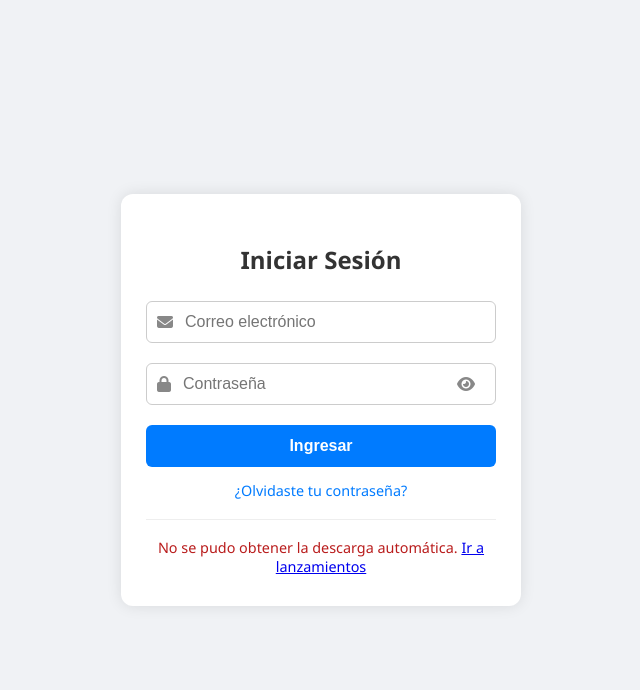
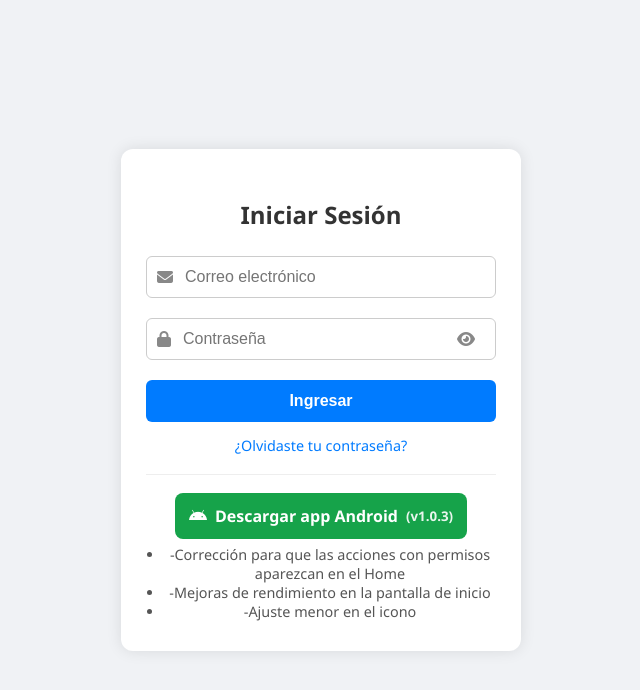
Before and after one commit to jeffersoncasillas612-max/menu-mvc, a PHP site: page /MenuMVC/ in a window 1280 px wide. Shown: the top 690 px of the page, without its empty margins (319-959 px from the left). Run offline with PHP 8.4, Linux system fonts and the light colour scheme.

Commit message:
Correecion en SCRIPT en el login

```diff
--- a/views/login.php
+++ b/views/login.php
@@ -196,38 +196,50 @@
 
     </div>
 
-    <script>
-  // Botón dinámico de descarga (lee el JSON público en Render)
+<script>
   (async () => {
     try {
-      // MISMA ORIGEN: si tu login se sirve en menu-mvc.onrender.com, basta ruta relativa:
-      const url = "/condoc/version.json?ts=" + Date.now(); // evita caché
-      const res = await fetch(url, { cache: "no-store" });
+      const res = await fetch("/condoc/version.json?ts=" + Date.now(), { cache: "no-store" });
       if (!res.ok) throw new Error("HTTP " + res.status);
       const data = await res.json();
 
       const android = data?.android;
       if (!android || !android.apkUrl) throw new Error("Sin campos android/apkUrl");
 
-      // Rellena botón
       const link = document.getElementById("apkLink");
       const ver  = document.getElementById("apkVersion");
       const log  = document.getElementById("apkChangelog");
 
       link.href = android.apkUrl;
       ver.textContent = android.versionName ? `(v${android.versionName})` : "";
-      if (android.changelog) {
-        log.textContent = android.changelog.replaceAll("\\n", " · ");
+
+      // ---- render de changelog en varias líneas ----
+      const esc = s => s.replace(/[&<>"']/g, m => ({'&':'&amp;','<':'&lt;','>':'&gt;','"':'&quot;', "'":'&#39;'}[m]));
+      let lines = [];
+
+      if (Array.isArray(android.changelog)) {
+        lines = android.changelog.map(s => String(s));
+      } else if (typeof android.changelog === "string") {
+        lines = android.changelog.split(/\r?\n/).map(s => s.replace(/^\s*-\s*/, "").trim()).filter(Boolean);
       }
+
+      if (lines.length) {
+        log.innerHTML = `<ul style="margin:6px 0 0 18px;padding:0;">${
+          lines.map(s => `<li>${esc(s)}</li>`).join("")
+        }</ul>`;
+      } else {
+        log.textContent = ""; // sin notas
+      }
+      // ----------------------------------------------
 
       document.getElementById("appDownload").hidden = false;
     } catch (e) {
-      // Fallback visible si falla el fetch o el JSON
       document.getElementById("appDownloadFallback").hidden = false;
       console.error("Descarga APK:", e);
     }
   })();
 </script>
+
 
 
     <script>
```
